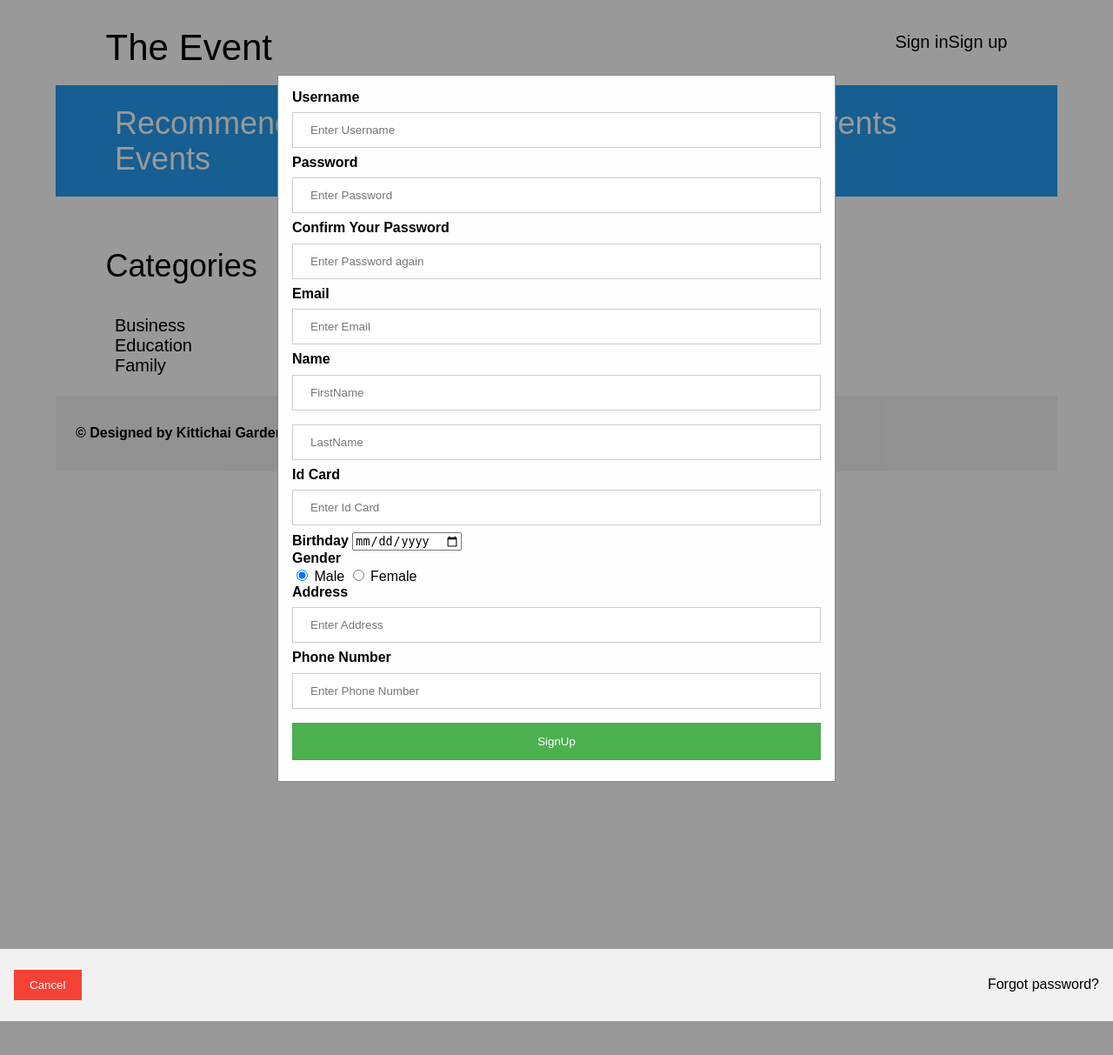
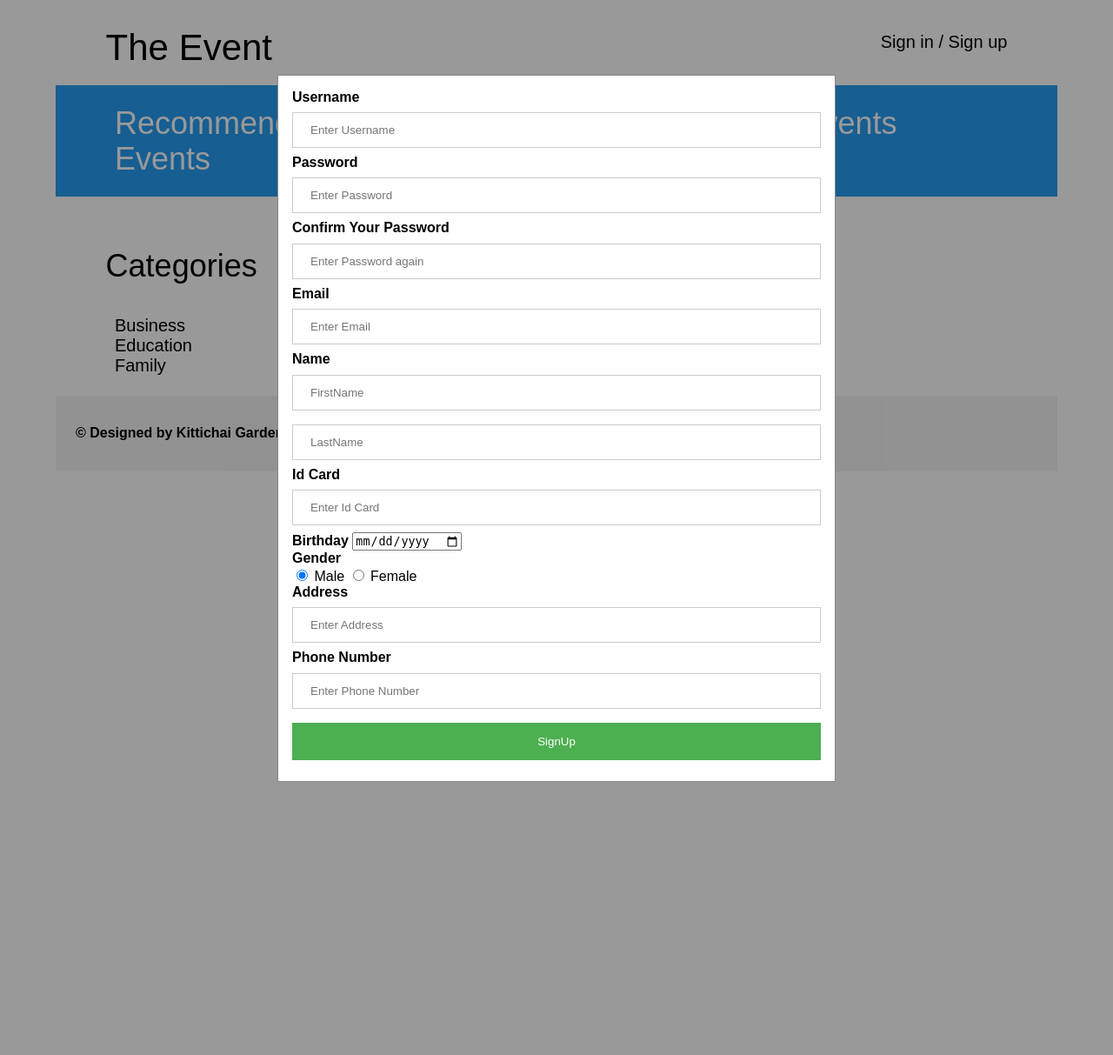
Before and after one commit to wongpiwat/The-Event, a PHP site: page / in a window 1280 px wide, after a click on "Sign up". Shown: the top 1213 px of the page at 87% size. Run offline with PHP 8.4, Linux system fonts and the light colour scheme.

Commit message:
Add files via upload

```diff
--- a/index.php
+++ b/index.php
@@ -12,6 +12,7 @@
         <span class="title-text">The Event</span>
 
         <a onclick="document.getElementById('signUp').style.display='block'"  href="#" style="float:right;font-size: 20px;padding-top:1%"> Sign up</a>
+        <p style="font-size: 20px;float: right;margin-top:1%;">&nbsp;/&nbsp</p>
         <a onclick="document.getElementById('login').style.display='block'"  href="#" style="float:right;font-size: 20px;padding-top:1%">Sign in</a>
     </div>
 
@@ -120,30 +121,20 @@
 
 
 
-        <button type="submit">SignUp</button>
+        <button id="signupbtn" type="submit">SignUp</button>
 
     </from>
-    </div>
-
-    <div class="container" style="background-color:#f1f1f1">
-      <button type="button" onclick="document.getElementById('login').style.display='none'" class="cancelbtn">Cancel</button>
-      <span class="psw">Forgot <a href="#">password?</a></span>
     </div>
   </form>
 </div>
 
 <script>
-
-
-
 var login = document.getElementById('login');
 window.onclick = function(event) {
     if (event.target == login) {
         login.style.display = "none";
     }
 }
-
-
 var signUp = document.getElementById('signUp');
 window.onclick = function(event) {
     if (event.target == signUp){
```
